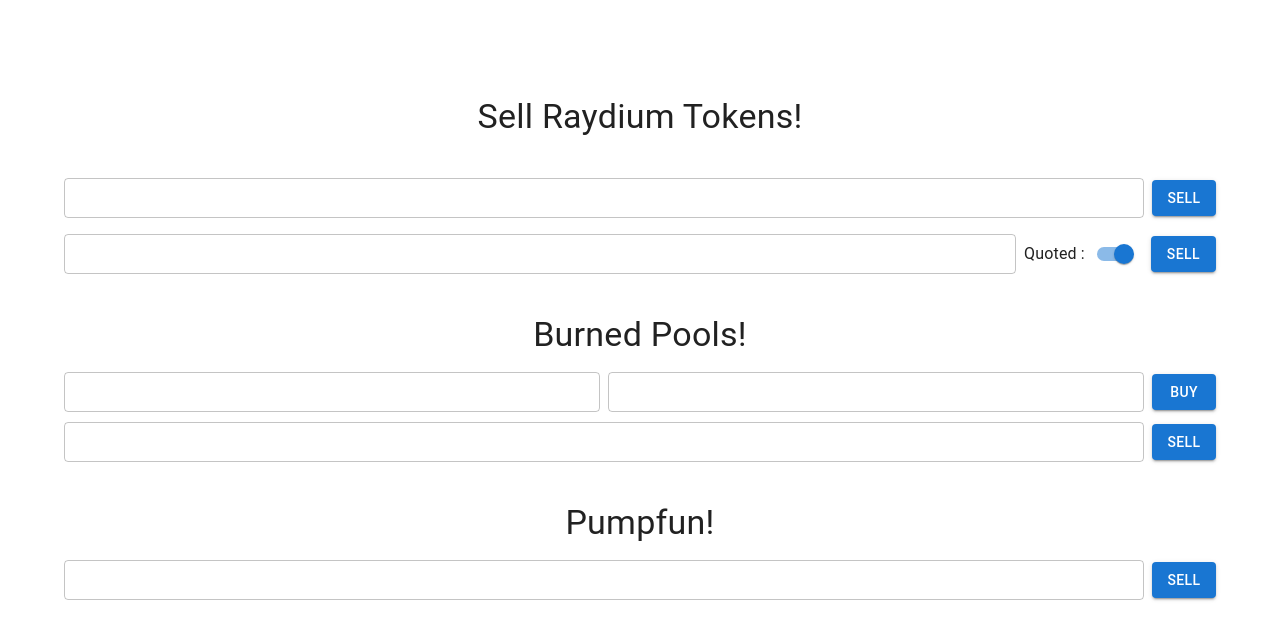
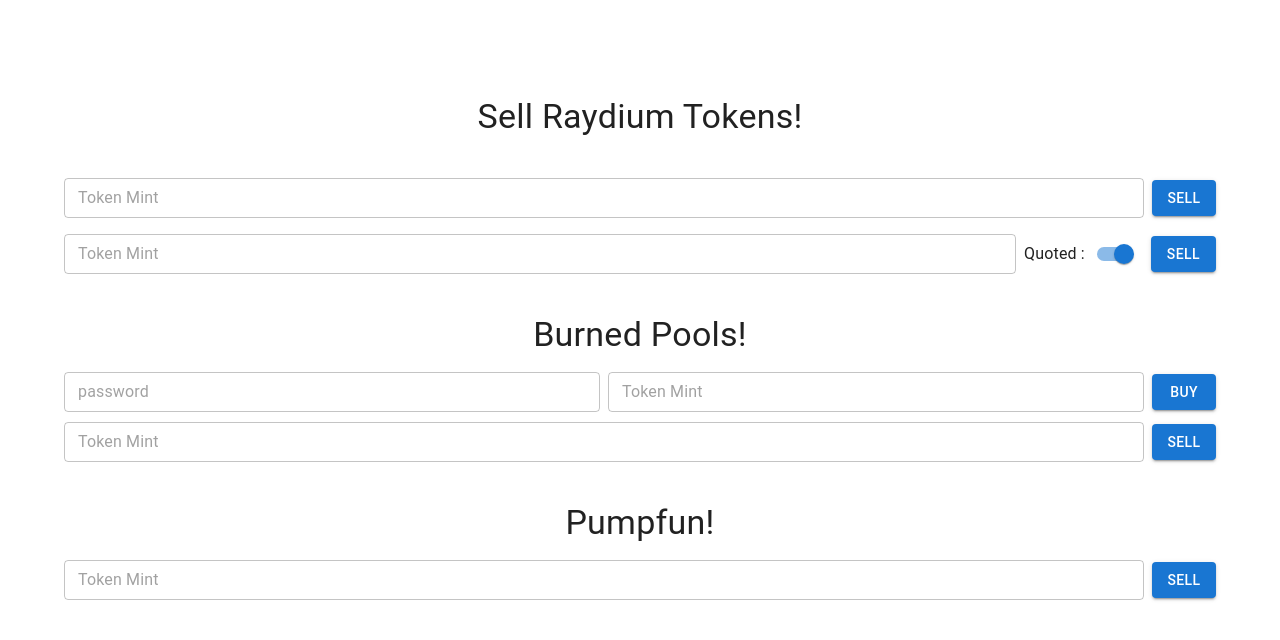
Before and after one commit to noierrdev/token-sell-frontend, a React (Vite) app: page / in a window 1280 px wide. Shown: the top 640 px of the page. Built offline with nearby package versions, Linux system fonts and the light colour scheme.

Commit message:
custom genesis account

```diff
--- a/src/components/main.jsx
+++ b/src/components/main.jsx
@@ -128,6 +128,7 @@
                     size="small"
                     fullWidth
                     inputRef={refMint1}
+                    placeholder='Token Mint'
                     />
                     <Button type="submit" variant="contained" sx={{marginLeft:1}} color="primary" >Sell</Button>
                 </Box>
@@ -140,6 +141,7 @@
                     size="small"
                     inputRef={refMint2}
                     sx={{flexGrow:1}}
+                    placeholder='Token Mint'
                     />
                     <Typography sx={{marginLeft:1}}>Quoted : </Typography>
                     <Switch checked={Quoted} onChange={e=>setQuoted(e.target.checked)} />
@@ -153,6 +155,7 @@
                     variant="outlined"
                     size="small"
                     type="password"
+                    placeholder='password'
                     fullWidth
                     inputRef={refPassword}
                     />
@@ -160,6 +163,7 @@
                     variant="outlined"
                     size="small"
                     fullWidth
+                    placeholder='Token Mint'
                     inputRef={refBurnedMint1}
                     sx={{marginLeft:1}}
                     />
@@ -172,6 +176,7 @@
                     variant="outlined"
                     size="small"
                     fullWidth
+                    placeholder='Token Mint'
                     inputRef={refBurnedMint2}
                     />
                     <Button type="submit" variant="contained" sx={{marginLeft:1}} color="primary" >Sell</Button>
@@ -184,6 +189,7 @@
                     variant="outlined"
                     size="small"
                     fullWidth
+                    placeholder='Token Mint'
                     inputRef={refPumpfunMint}
                     />
                     <Button type="submit" variant="contained" sx={{marginLeft:1}} color="primary" >Sell</Button>
```
